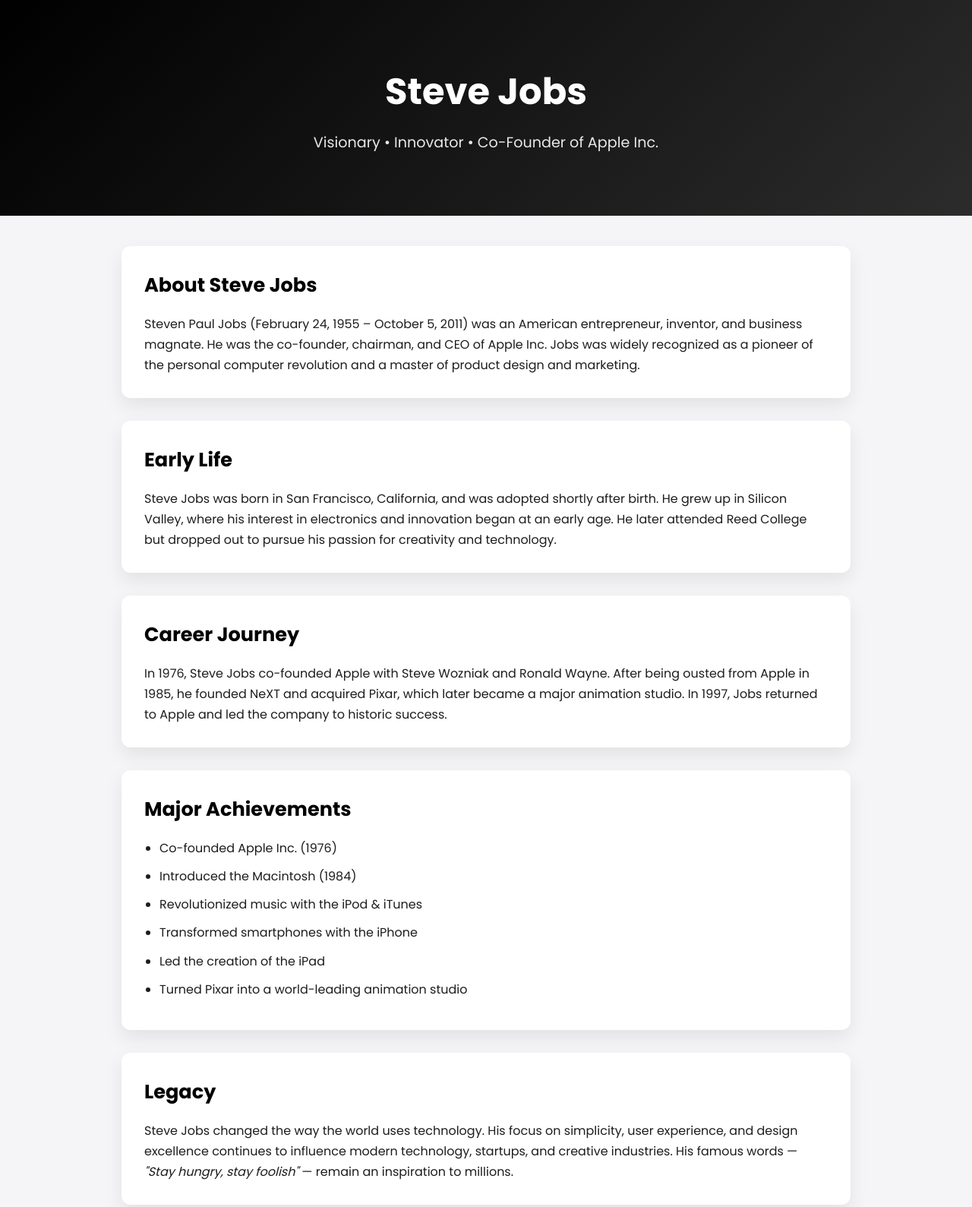
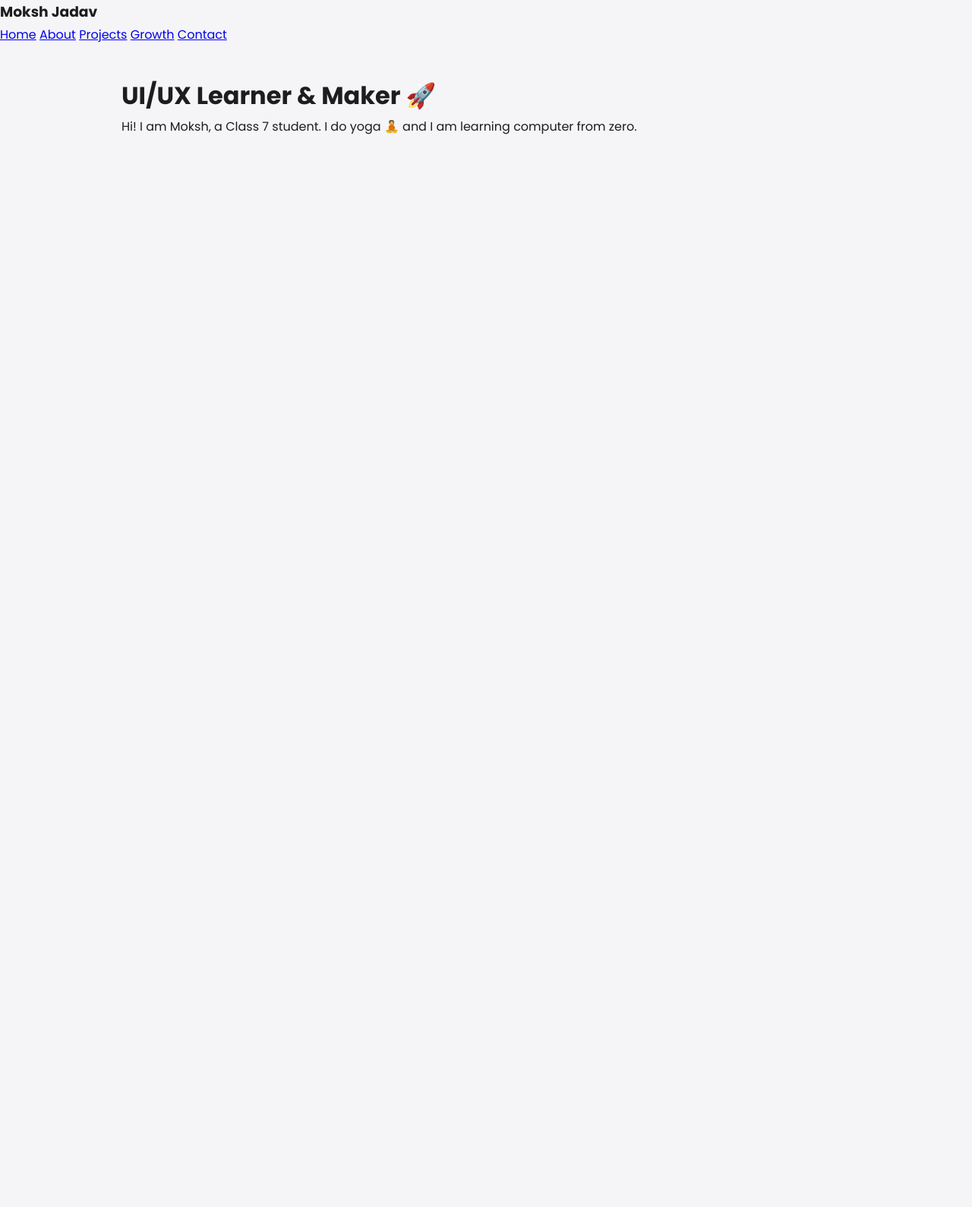
Before and after one commit to mokshjadav9tech/hello, a plain HTML site: page index.html in a window 1280 px wide. Shown: the top 1589 px of the page at 76% size. After the commit the page ends 800 px from the top, so only its background shows below. Drawn offline with Linux system fonts and the light colour scheme.

Commit message:
Update index.html

```diff
--- a/index.html
+++ b/index.html
@@ -1,79 +1,30 @@
+
 <!DOCTYPE html>
-<html lang="en">
+<html>
 <head>
-    <meta charset="UTF-8">
-    <meta name="viewport" content="width=device-width, initial-scale=1.0">
-    <title>Steve Jobs | Visionary Innovator</title>
-    <link rel="stylesheet" href="style.css">
+  <title>Moksh Jadav | Portfolio</title>
+  <link rel="stylesheet" href="style.css">
 </head>
 <body>
 
-    <header class="hero">
-        <h1>Steve Jobs</h1>
-        <p>Visionary • Innovator • Co-Founder of Apple Inc.</p>
-    </header>
+<nav>
+  <h3>Moksh Jadav</h3>
+  <div>
+    <a href="index.html">Home</a>
+    <a href="about.html">About</a>
+    <a href="projects.html">Projects</a>
+    <a href="growth.html">Growth</a>
+    <a href="contact.html">Contact</a>
+  </div>
+</nav>
 
-    <main class="container">
-
-        <section class="card">
-            <h2>About Steve Jobs</h2>
-            <p>
-                Steven Paul Jobs (February 24, 1955 – October 5, 2011) was an American
-                entrepreneur, inventor, and business magnate. He was the co-founder,
-                chairman, and CEO of Apple Inc. Jobs was widely recognized as a pioneer
-                of the personal computer revolution and a master of product design
-                and marketing.
-            </p>
-        </section>
-
-        <section class="card">
-            <h2>Early Life</h2>
-            <p>
-                Steve Jobs was born in San Francisco, California, and was adopted shortly
-                after birth. He grew up in Silicon Valley, where his interest in electronics
-                and innovation began at an early age. He later attended Reed College
-                but dropped out to pursue his passion for creativity and technology.
-            </p>
-        </section>
-
-        <section class="card">
-            <h2>Career Journey</h2>
-            <p>
-                In 1976, Steve Jobs co-founded Apple with Steve Wozniak and Ronald Wayne.
-                After being ousted from Apple in 1985, he founded NeXT and acquired Pixar,
-                which later became a major animation studio. In 1997, Jobs returned to
-                Apple and led the company to historic success.
-            </p>
-        </section>
-
-        <section class="card">
-            <h2>Major Achievements</h2>
-            <ul>
-                <li>Co-founded Apple Inc. (1976)</li>
-                <li>Introduced the Macintosh (1984)</li>
-                <li>Revolutionized music with the iPod & iTunes</li>
-                <li>Transformed smartphones with the iPhone</li>
-                <li>Led the creation of the iPad</li>
-                <li>Turned Pixar into a world-leading animation studio</li>
-            </ul>
-        </section>
-
-        <section class="card">
-            <h2>Legacy</h2>
-            <p>
-                Steve Jobs changed the way the world uses technology. His focus on
-                simplicity, user experience, and design excellence continues to
-                influence modern technology, startups, and creative industries.
-                His famous words — <em>"Stay hungry, stay foolish"</em> — remain an
-                inspiration to millions.
-            </p>
-        </section>
-
-    </main>
-
-    <footer>
-        <p>Made with ❤️ | Steve Jobs Tribute Website</p>
-    </footer>
+<div class="container">
+  <h1>UI/UX Learner & Maker 🚀</h1>
+  <p>
+    Hi! I am Moksh, a Class 7 student.
+    I do yoga 🧘 and I am learning computer from zero.
+  </p>
+</div>
 
 </body>
 </html>
```
